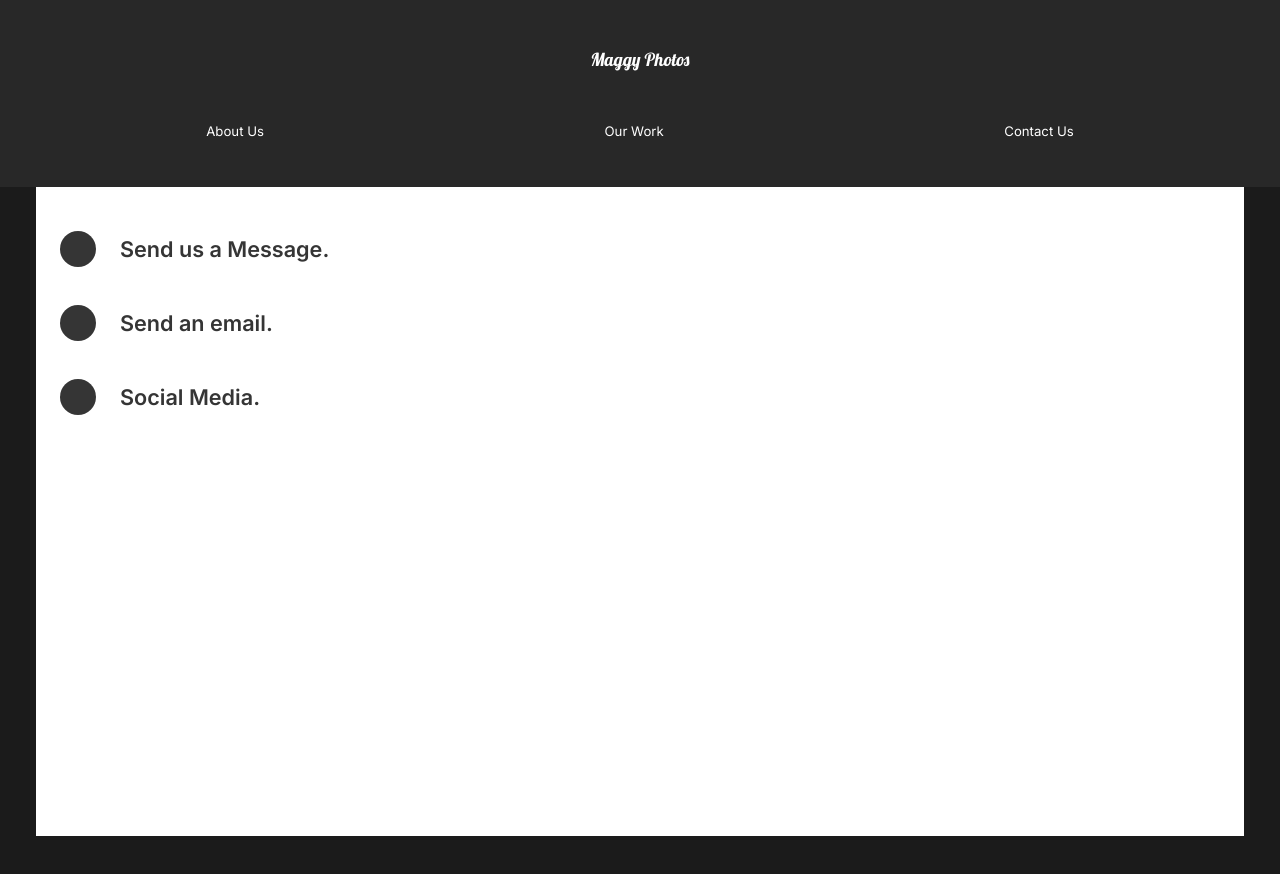
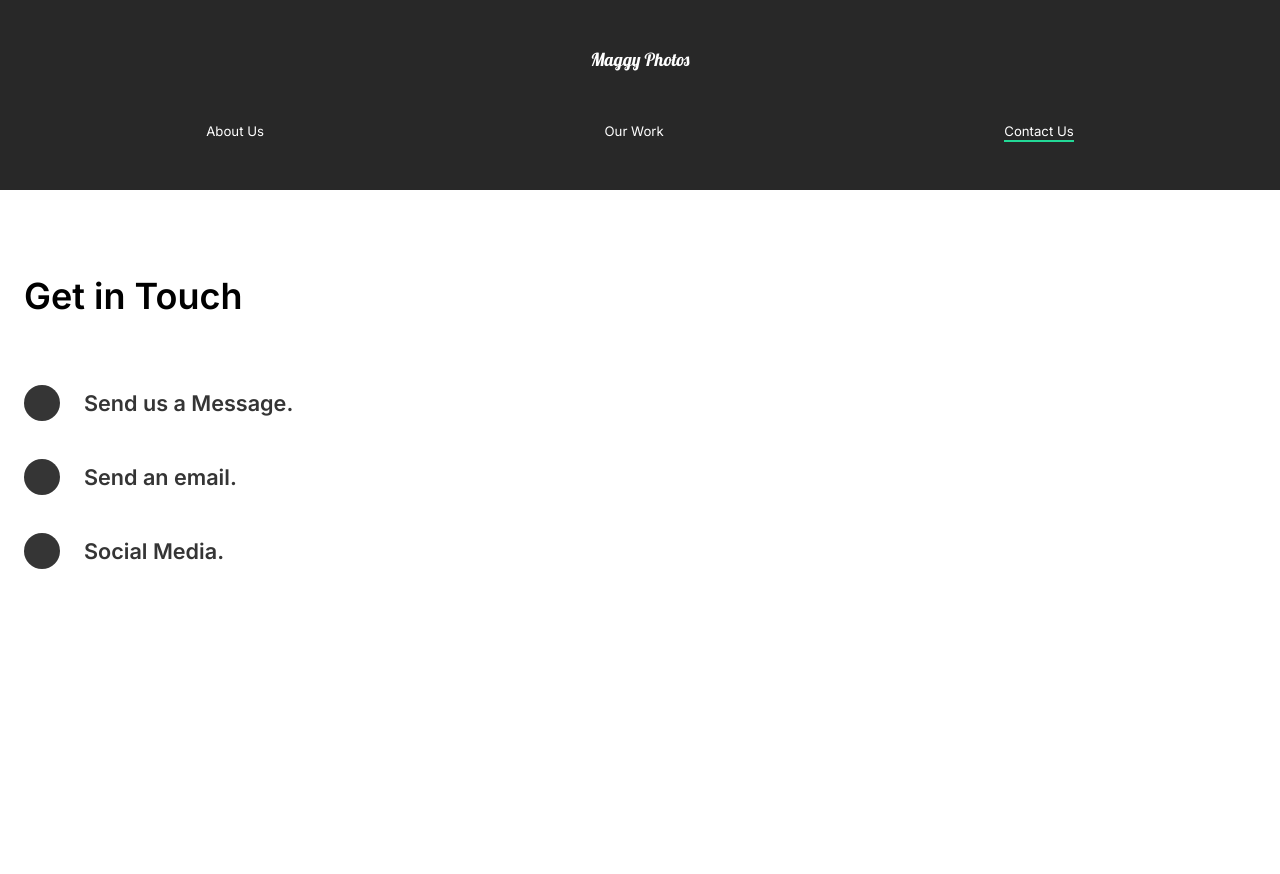
Before and after one commit to PrincessMaggy/maggy_photos, a React (Create React App) app: page /contact in a window 1280 px wide. Shown: the top 874 px of the page. Built offline with nearby package versions, Linux system fonts and the light colour scheme.

Commit message:
final touch

```diff
--- a/src/components/Nav.js
+++ b/src/components/Nav.js
@@ -2,8 +2,12 @@ import React from "react";
 import styled from 'styled-components';
 import { Link } from "react-router-dom";
 
+import {motion} from "framer-motion";
+
+import {useLocation} from "react-router-dom";
+
 const Nav =()=>{
-
+    const {pathname} = useLocation();
     return(
 
             <StyledNav>
@@ -11,13 +15,22 @@ const Nav =()=>{
                 <ul>
                     <li>
                         <Link to="/maggy_photos"> About Us</Link>
+                        <Line transition={{duration:0.75}} initial={{width: "0%"}}
+                        animate={{width: pathname === '/maggy_photos' ?"100%" : "0%"}}
+                        />
                     </li>
                     <li>
                         <Link to="/work"> Our Work</Link>
+                        <Line transition={{duration:0.75}} initial={{width: "0%"}}
+                        animate={{width: pathname === '/work' ?"100%" : "0%"}}
+                        />
                     </li>
 
                     <li>
                         <Link to="/contact"> Contact  Us</Link>
+                        <Line transition={{duration:0.75}} initial={{width: "0%"}}
+                        animate={{width: pathname === '/contact' ?"100%" : "0%"}}
+                        />
                     </li>
                  </ul>
             </StyledNav>
@@ -59,6 +72,7 @@ li{
 @media(max-width:1300px) {
     flex-direction: column;
     padding:2rem 1rem;
+    position: relative;
     #logo{
         display: inline-block;
       margin:2rem;
@@ -74,7 +88,12 @@ li{
 
 }
 `
-
+const Line =styled(motion.div)`
+    height:2px;
+    background:#23d997;
+    width:0%;
+    margin-top:1px;
+`
 
 
 export default Nav;
--- a/src/pages/ContactUs.js
+++ b/src/pages/ContactUs.js
@@ -54,6 +54,7 @@ const ContactStyle = styled(motion.div)`
       /* margin-top: 5rem; */
       padding:2rem;
       font-size: 1rem;
+      margin:0;
    }
 
 `
@@ -81,8 +82,8 @@ const Social =styled(motion.div)`
    align-items: center;
    h2{
       margin:2rem;
-   font-size:1.8rem;
-   font-weight: 700;
+      font-size:1.8rem;
+      font-weight: 700;
    }
 `
 export default ContactUs;
```
